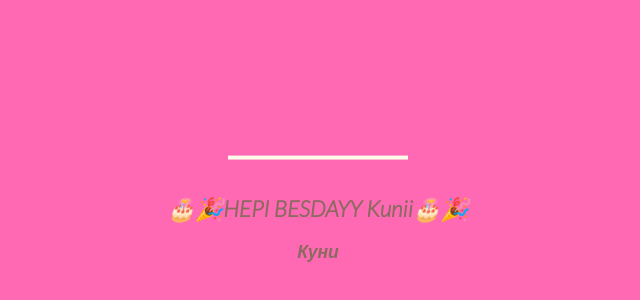
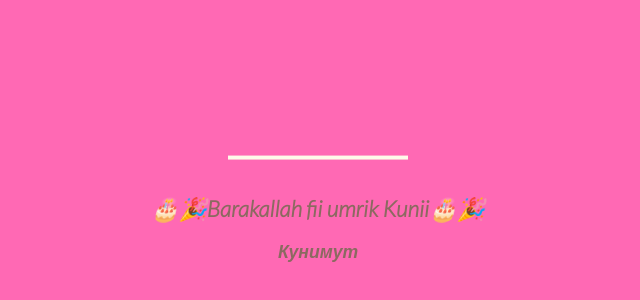
Before and after one commit to h4ck3r-kunimut/kaemes, a plain HTML site: page index.html in a window 1280 px wide. Shown: the part 168-468 px from the top of the page, without its empty margins (330-970 px from the left). Drawn offline with Linux system fonts and the light colour scheme.

Commit message:
Update index.html

```diff
--- a/index.html
+++ b/index.html
@@ -283,8 +283,8 @@
         <rect x="10" y="475.571" fill="#fefae9" width="180" height="4" />
       </svg>
       <div class="text">
-      <h1>🎂🎉HEPI BESDAYY Kunii🎂🎉</h1>
-      <p class="name">Куни</p>
+      <h1>🎂🎉Barakallah fii umrik Kunii🎂🎉</h1>
+      <p class="name">Кунимут</p>
       </div>
 
   </body>
```
